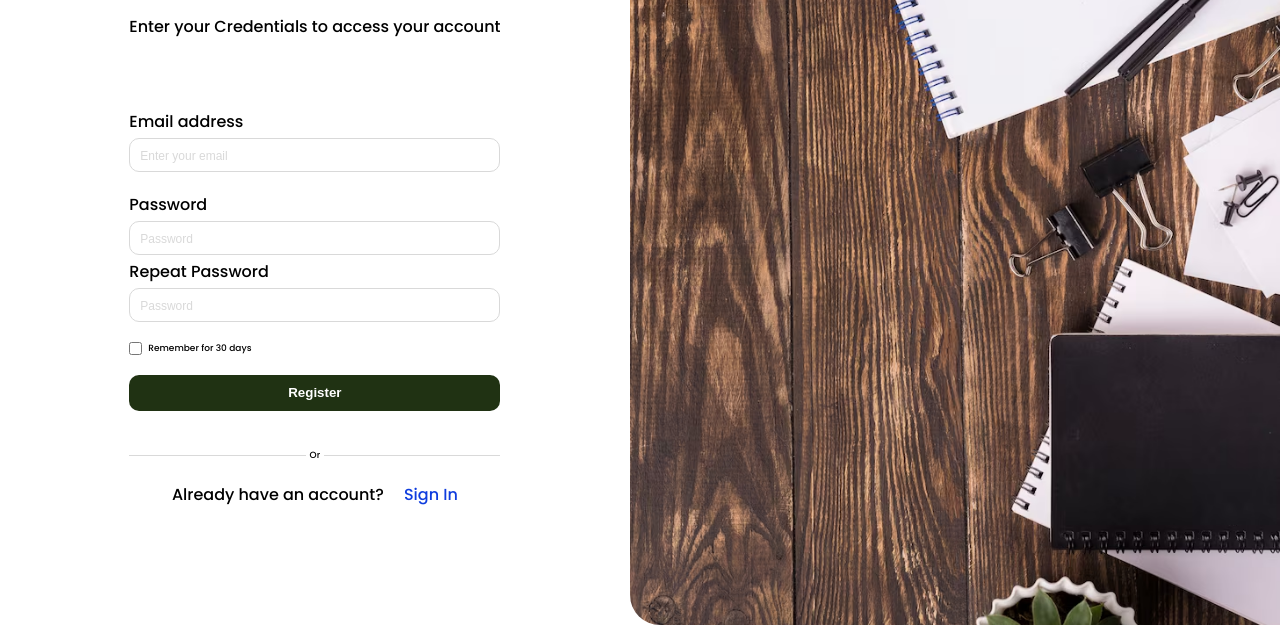
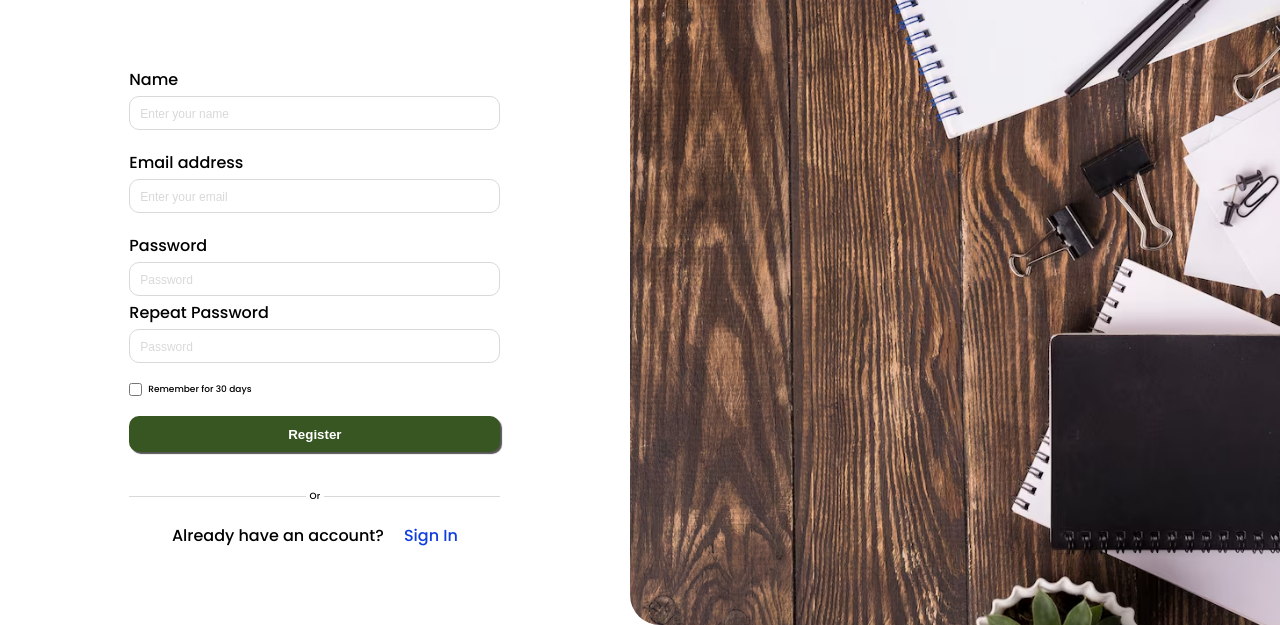
Before and after one commit to lucaswgoncalves616/todolist-front, a plain HTML site: page signup/index.html in a window 1280 px wide. Shown: the part 175-800 px from the top of the page. Drawn offline with Linux system fonts and the light colour scheme.

Commit message:
fix: better signin and signup page

```diff
--- a/signin/style.css
+++ b/signin/style.css
@@ -64,20 +64,19 @@ button {
     color: var(--white);
     padding: 6px 0;
     font-weight: 700;
+    box-shadow: 2px 2px 1px #555;
 
-    transition: rotate 0.2s, color 0.2s, background-color 0.2s, border 0.2s, box-shadow 0.2s, width 0.2s;
+    transition: background-color 0.2s, box-shadow 0.1s;
 }
 
 button:active {
-    rotate: 180deg;
+    box-shadow: none;
 }
 
 button:hover {
-    width: 60%;
-    align-self: center;
-    background-color: var(--black);
-    box-shadow: 5px 5px 5px purple;
+    background-color: #274611;
 }
+
 
 .title-wrapper {
     width: 100%;
--- a/signup/index.html
+++ b/signup/index.html
@@ -13,6 +13,10 @@
             <h1>Welcome back!</h1>
             <p>Enter your Credentials to access your account</p>
             <form action="" method="post">
+                <fieldset>
+                    <label for="name">Name</label>
+                    <input type="text" name="name" id="name" placeholder="Enter your name" required>
+                </fieldset>
                 <fieldset>
                     <label for="email">Email address</label>
                     <input type="email" name="email" id="email" placeholder="Enter your email" required>
--- a/signup/style.css
+++ b/signup/style.css
@@ -66,17 +66,17 @@ button {
     color: var(--white);
     padding: 6px 0;
     font-weight: 700;
+    box-shadow: 2px 2px 1px #555;
 
-    transition: color 0.2s, background-color 0.2s, border 0.2s, box-shadow 0.2s;
+    transition: background-color 0.2s, box-shadow 0.1s;
 }
 
 button:active {
-    box-shadow: inset 5px 5px 10px 2px rgba(0, 0, 0, 0.5);
+    box-shadow: none;
 }
 
 button:hover {
-    align-self: center;
-    background-color: var(--green);
+    background-color: #274611;
 }
 
 .title-wrapper {
@@ -99,7 +99,7 @@ input {
     color: var(--black);
 }
 
-input[type="password"], input[type="email"]  {
+input[type="password"], input[type="email"], input[type="text"]  {
     border: 1px solid var(--gray);
     border-radius: 10px;
     padding: 8px 10px;
--- a/styles/global.css
+++ b/styles/global.css
@@ -15,7 +15,7 @@
     --black: #000;
     --white: #FFF;
     --gray: #D9D9D9;
-    --green: #203213;
+    --green: #375621;
     --blue: #0F3DDE;
     --border-gray: #F5F5F5
 }
```
